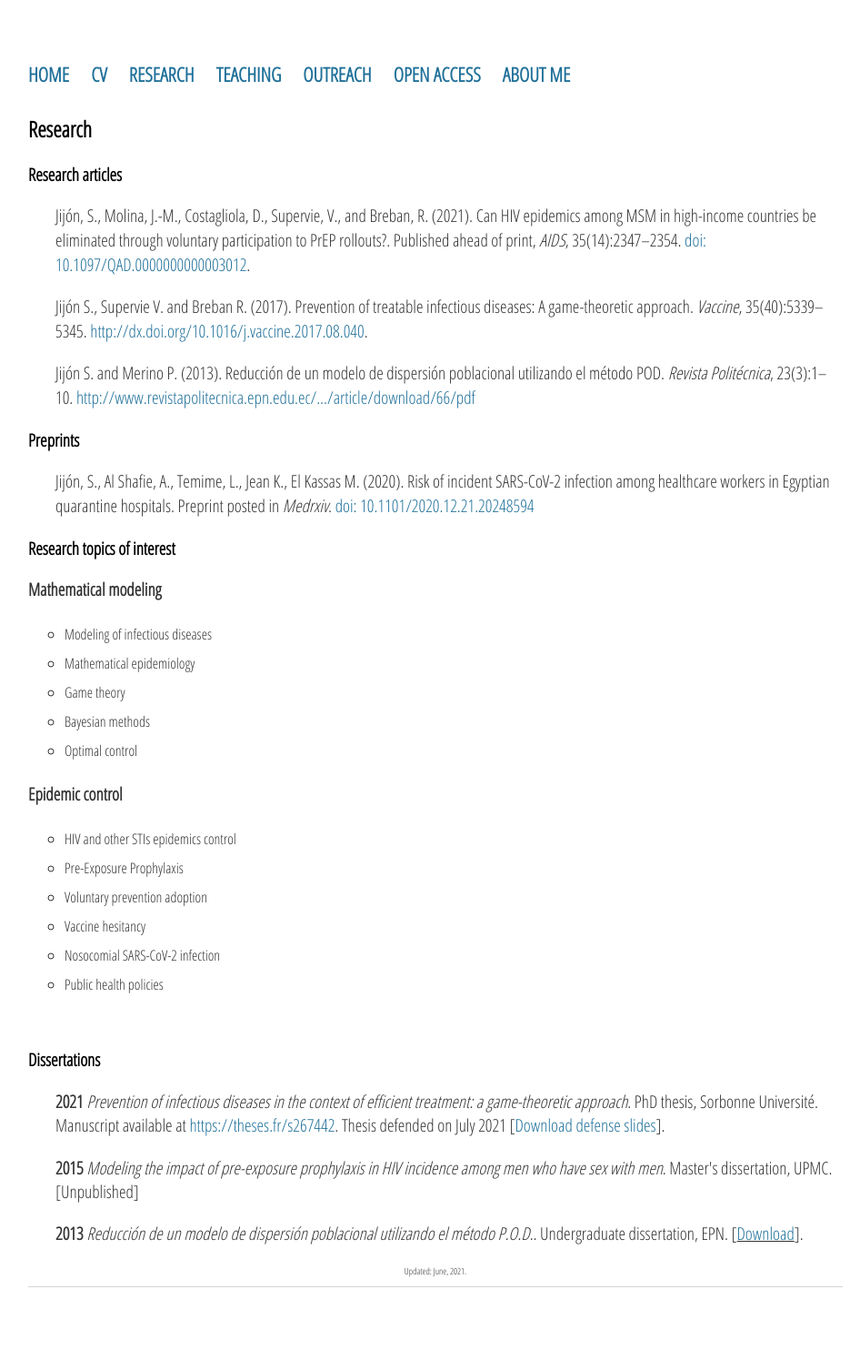
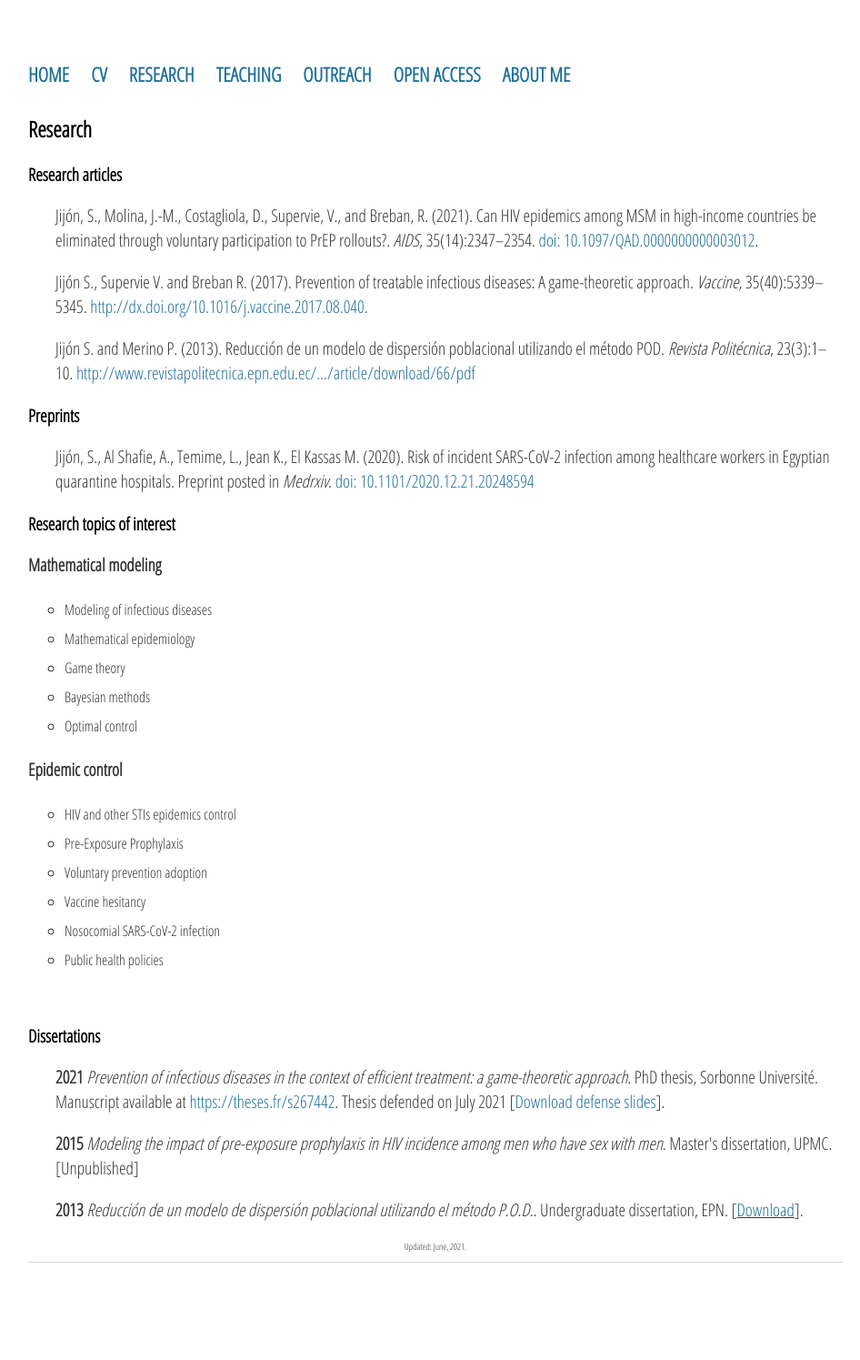
Before and after one commit to sjijon/sjijon.github.io, a Jekyll site: the page built from research.html, in a window 1280 px wide. Shown: the whole page at 91% size, without its empty margins (161-1107 px from the left). Built offline with Jekyll 4.4.1, drawn with Linux system fonts in a browser that asks for light colours; nearby versions of some CDN libraries; after the commit the page ends 1468 px from its top, so only the background shows below that.

Commit message:
Fix references

```diff
--- a/research.html
+++ b/research.html
@@ -5,7 +5,7 @@
 <div class="blurb">
 	<h2>Research</h2>
 	<h3>Research articles</h3>
-	<p style="padding-left:30px;">Jijón, S., Molina, J.-M., Costagliola, D., Supervie, V., and Breban, R. (2021). Can HIV epidemics among MSM in high-income countries be eliminated through voluntary participation to PrEP rollouts?. Published ahead of print, <em>AIDS</em>, 35(14):2347–2354. <a href="https://journals.lww.com/aidsonline/Abstract/9000/Can_HIV_epidemics_among_men_who_have_sex_with_men.96354.aspx" target="_blank">doi: 10.1097/QAD.0000000000003012</a>.</p>
+	<p style="padding-left:30px;">Jijón, S., Molina, J.-M., Costagliola, D., Supervie, V., and Breban, R. (2021). Can HIV epidemics among MSM in high-income countries be eliminated through voluntary participation to PrEP rollouts?. <em>AIDS</em>, 35(14):2347–2354. <a href="https://journals.lww.com/aidsonline/Abstract/9000/Can_HIV_epidemics_among_men_who_have_sex_with_men.96354.aspx" target="_blank">doi: 10.1097/QAD.0000000000003012</a>.</p>
 	<p style="padding-left:30px;">Jijón S., Supervie V. and Breban R. (2017). Prevention of treatable infectious diseases: A game-theoretic approach. <em>Vaccine</em>, 35(40):5339–5345. <a href="https://www.sciencedirect.com/science/article/pii/S0264410X17311283" target="_blank">http://dx.doi.org/10.1016/j.vaccine.2017.08.040</a>.
 	<p style="padding-left:30px;">Jijón S. and Merino P. (2013). Reducción de un modelo de dispersión poblacional utilizando el método POD. <em>Revista Politécnica</em>, 23(3):1–10. <a href="http://www.revistapolitecnica.epn.edu.ec/ojs2/index.php/revista_politecnica2/article/download/66/pdf">http://www.revistapolitecnica.epn.edu.ec/.../article/download/66/pdf</a></p>
 
```
